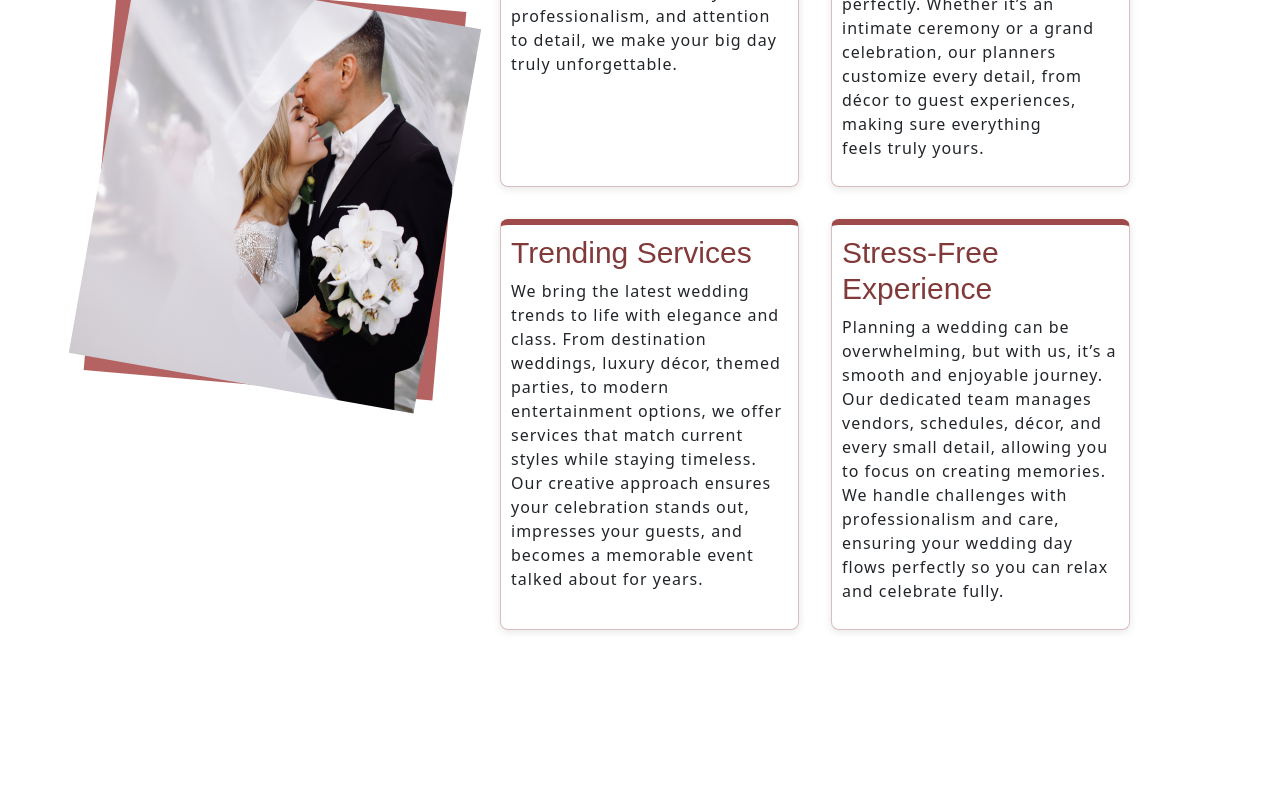
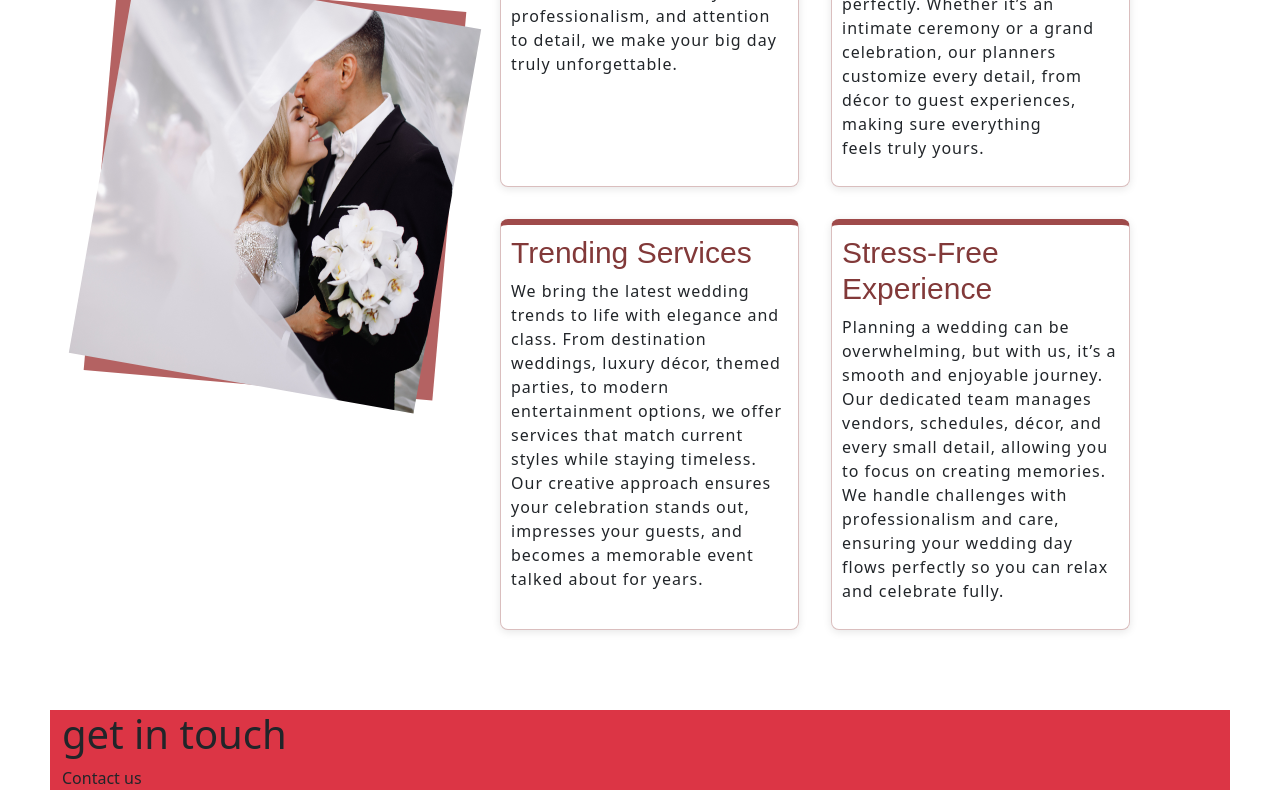
Before and after one commit to chinjuc/Wedding-planer, a React (Vite) app: page / in a window 1280 px wide. Shown: the part 2520-3320 px from the top of the page. Before the commit the page ends 3230 px from the top, so only its background shows below. Built offline with nearby package versions, Linux system fonts and the light colour scheme; a web font is replaced by a local one.

Commit message:
Updated project

```diff
--- a/src/Components/Home/About.jsx
+++ b/src/Components/Home/About.jsx
@@ -2,6 +2,7 @@ import React from 'react'
 import { asset } from '../../assets/asset'
 import './About.css'
 import ImageSlider from '../Contents/ImageSlider'
+import Contact from '../../Pages/Contact'
 const About = () => {
 
   const abouts=[
@@ -30,6 +31,7 @@ const About = () => {
     ))}
   </div>
 </div>
+<Contact />
     </>
   )
 }
--- /dev/null
+++ b/src/Pages/Contact.jsx
@@ -0,0 +1,16 @@
+import React from 'react'
+
+const Contact = () => {
+  return (
+    <div>
+        <footer className='container-fluid bg-danger'>
+            <div>
+                <h1>get in touch</h1>
+                <span>Contact us</span>
+            </div>
+        </footer>
+    </div>
+  )
+}
+
+export default Contact
--- a/src/Pages/Feedback.jsx
+++ b/src/Pages/Feedback.jsx
@@ -15,7 +15,7 @@ export default function FeedbackApp() {
     fetchFeedbacks();
   }, []);
 
-  const API_BASE = process.env.REACT_APP_API_URL || "http://localhost:3005";
+  const API_BASE = process.env.REACT_APP_API_URL
 
   const fetchFeedbacks = async () => {
     const res = await fetch(`${API_BASE}/api/feedback/`);
```
Also changed, not shown: 1 other file (tests, documents, lock files or other folders).
